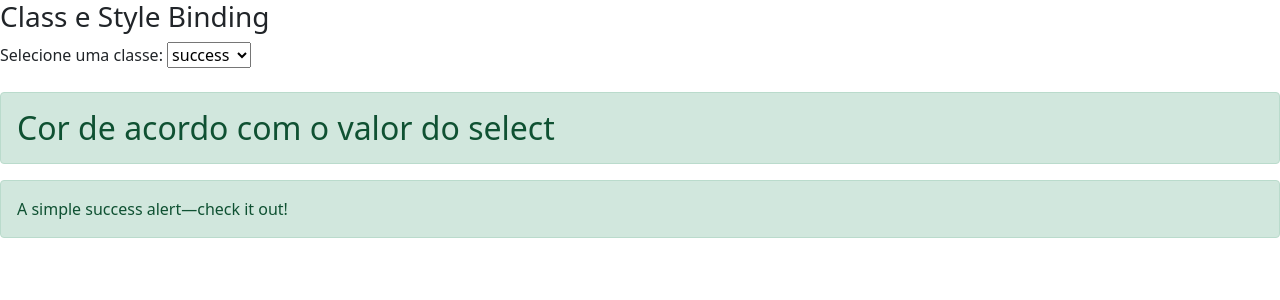
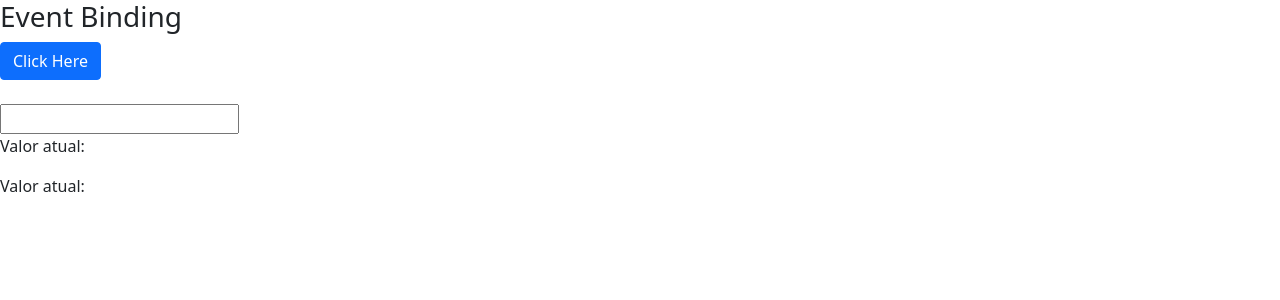
Before and after one commit to tom-jr/curso-angular, an Angular app in the folder projects/pjt-02-data-biding/: page / in a window 1280 px wide. Shown: the top 300 px of the page. Built offline with nearby package versions, Linux system fonts and the light colour scheme.

Commit message:
modulo002  Event binding

```diff
--- a/projects/pjt-02-data-biding/src/app/data-binding/data-binding.component.html
+++ b/projects/pjt-02-data-biding/src/app/data-binding/data-binding.component.html
@@ -7,7 +7,7 @@
 </section> -->
 
 
-    <article>
+    <!-- <article>
         <h3>Class e Style Binding</h3>
 
         <div>
@@ -69,5 +69,19 @@
 
         </div>
 
+    </article> -->
+
+
+    <article>
+        <h3>Event Binding</h3>
+        <div>
+            <button class="btn btn-primary" (click)="clicked()">Click Here</button>
+
+            <br><br>
+
+            <input #fieldInput type="text" (keyup)="onKeyUp(fieldInput.value)" (blur)="save(fieldInput.value)">
+            <p>Valor atual: {{this.valueActual}}</p>
+            <p>Valor atual: {{this.savedValue}}</p>
+        </div>
     </article>
 </section>
--- a/projects/pjt-02-data-biding/src/app/data-binding/data-binding.component.ts
+++ b/projects/pjt-02-data-biding/src/app/data-binding/data-binding.component.ts
@@ -6,13 +6,28 @@ import { Component, OnInit } from '@angular/core';
   styleUrls: ['./data-binding.component.scss']
 })
 export class DataBindingComponent implements OnInit {
+  valueActual?: string;
+  savedValue?: string;
 
   constructor() { }
   url: string = "loiane.com";
   ngOnInit(): void {
   }
 
-  changeValue(){
+  changeValue() {
+
+  }
+
+  clicked() {
+    alert('Im clicked!');
+  }
+
+  onKeyUp(event: string) {
+    this.valueActual = event
+  }
+
+  save(event: string){
+    this.savedValue = event;
 
   }
 }
```
Also changed, not shown: 2 other files (tests, documents, lock files or other folders).
